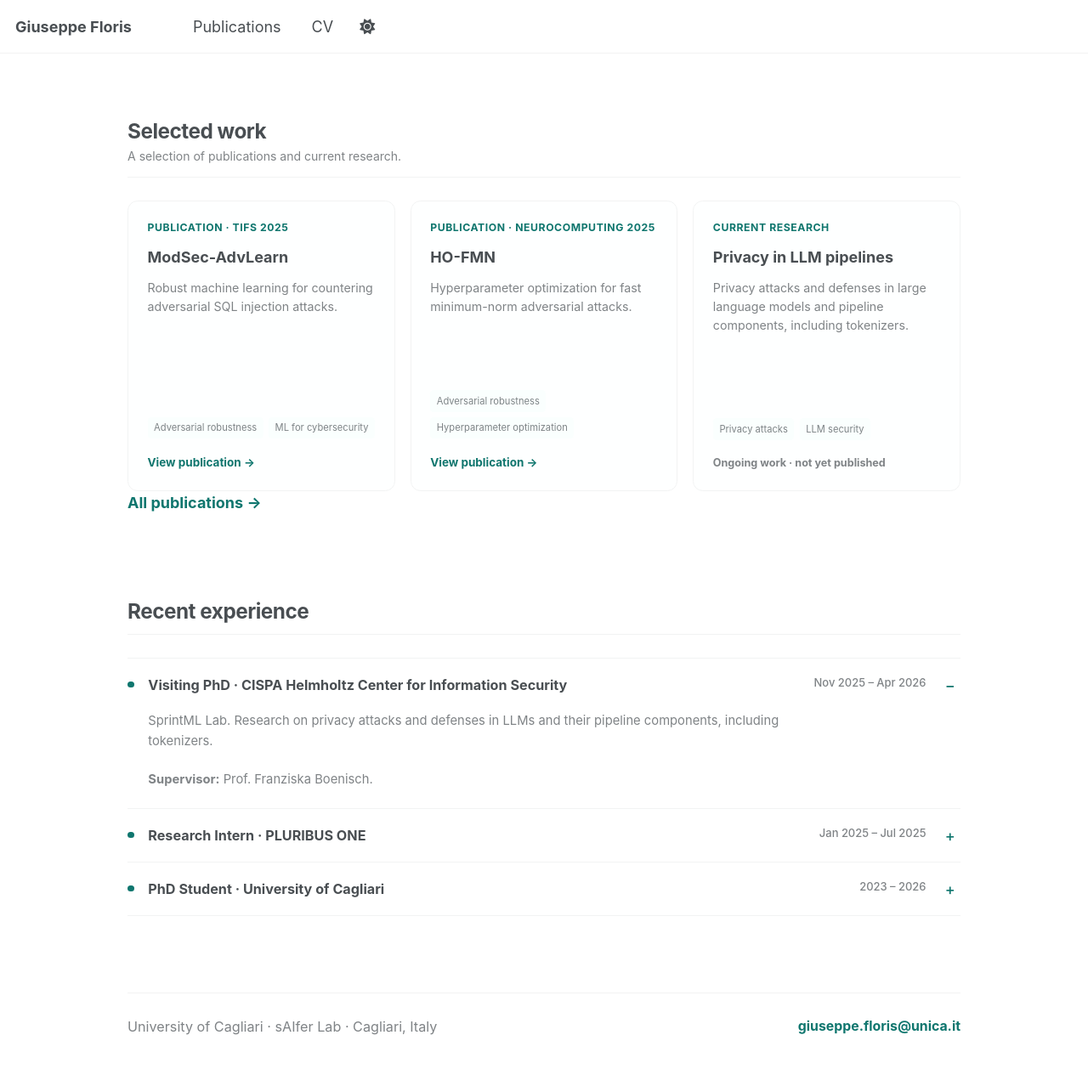
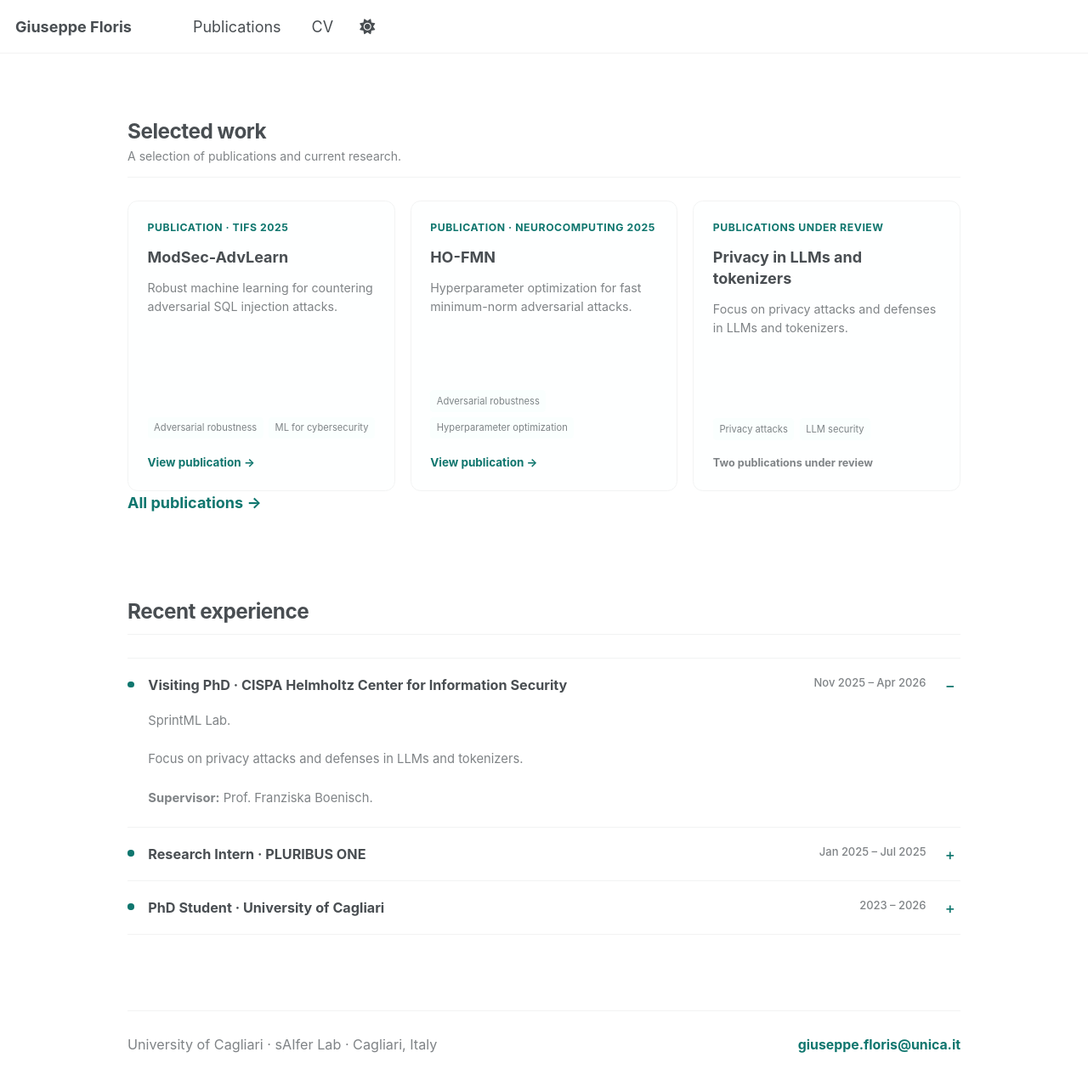
Before and after one commit to giuseppefloris/giuseppefloris.github.io, a Jekyll site: the page built from _pages/about.md, in a window 1280 px wide and 1400 px high, scrolled down 846 px. Shown: the top 1278 px of the window at 85% size. Built offline with Jekyll 4.4.1, drawn with Linux system fonts in a browser that asks for light colours; some web fonts are replaced.

Commit message:
Align CV and site biography and under-review research wording

```diff
--- a/_pages/about.md
+++ b/_pages/about.md
@@ -72,14 +72,14 @@ redirect_from:
     </article>
 
     <article class="work-card" data-topics="privacy-attacks differential-privacy llm-security" data-featured="true">
-      <p class="work-card__type">Current research</p>
-      <h3>Privacy in LLM pipelines</h3>
-      <p>Privacy attacks and defenses in large language models and pipeline components, including tokenizers.</p>
+      <p class="work-card__type">Publications under review</p>
+      <h3>Privacy in LLMs and tokenizers</h3>
+      <p>Focus on privacy attacks and defenses in LLMs and tokenizers.</p>
       <ul class="work-card__topics" aria-label="Topics">
         <li>Privacy attacks</li>
         <li>LLM security</li>
       </ul>
-      <span class="work-card__note">Ongoing work · not yet published</span>
+      <span class="work-card__note">Two publications under review</span>
     </article>
 
     <article class="work-card" data-topics="adversarial-robustness hyperparameter-optimization">
@@ -115,7 +115,8 @@ redirect_from:
         <span>Visiting PhD · CISPA Helmholtz Center for Information Security</span>
         <time>Nov 2025 – Apr 2026</time>
       </summary>
-      <p>SprintML Lab. Research on privacy attacks and defenses in LLMs and their pipeline components, including tokenizers.</p>
+      <p>SprintML Lab.</p>
+      <p>Focus on privacy attacks and defenses in LLMs and tokenizers.</p>
       <p><strong>Supervisor:</strong> Prof. Franziska Boenisch.</p>
     </details>
     <details class="experience-card">
--- a/_pages/publications.html
+++ b/_pages/publications.html
@@ -12,6 +12,8 @@ author_profile: true
 {% endif %}
 
 {% include base_path %}
+
+{% include publications-under-review.html %}
 
 <!-- New style rendering if publication categories are defined -->
 {% if site.publication_category %}
```
Also changed, not shown: other parts of _pages/about.md (+1 -1 lines), other parts of _pages/publications.html (+1 -1 lines), _includes/publications-under-review.html (added, +10 -0 lines), _pages/cv.md (+5 -2 lines), 1 other file.
